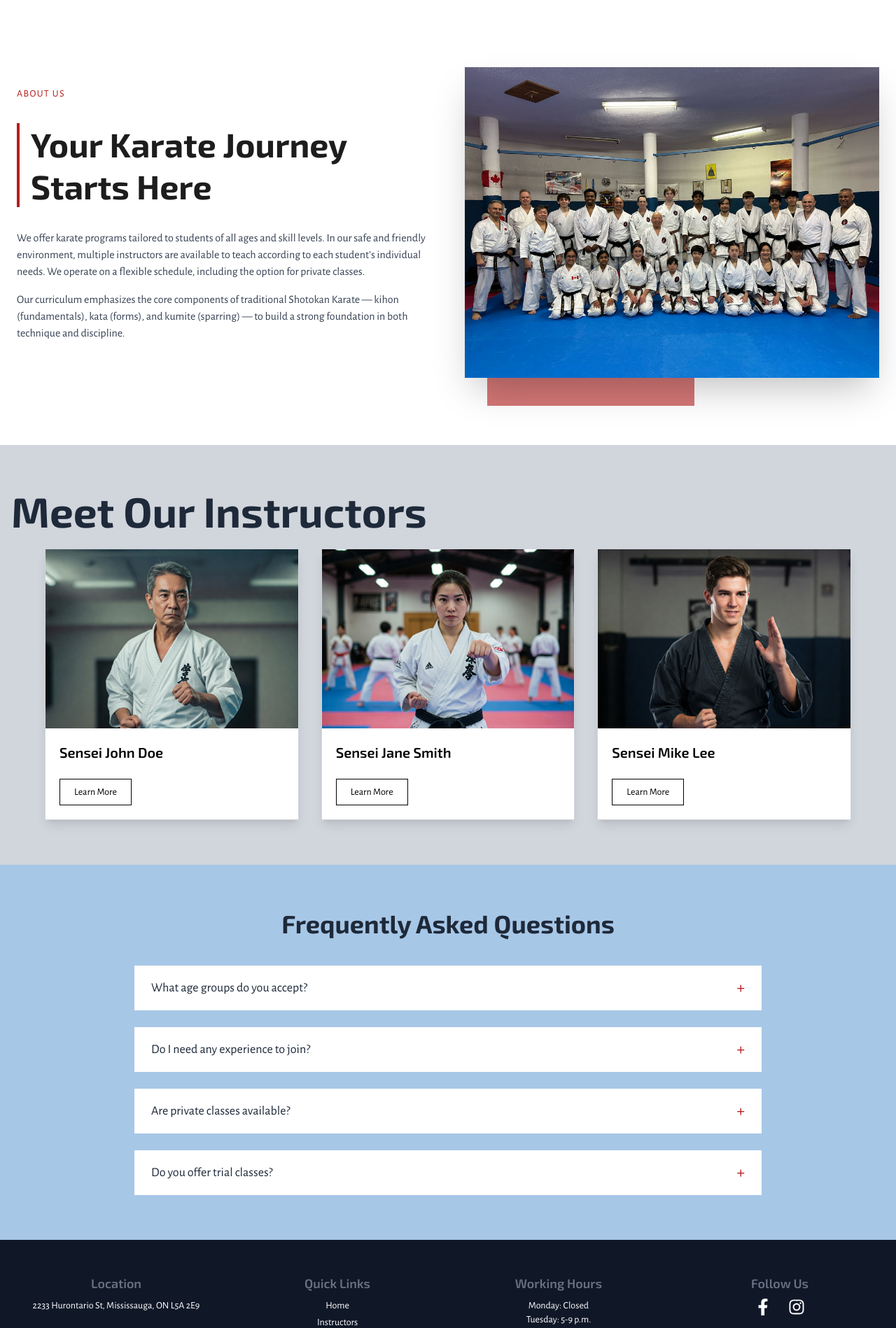
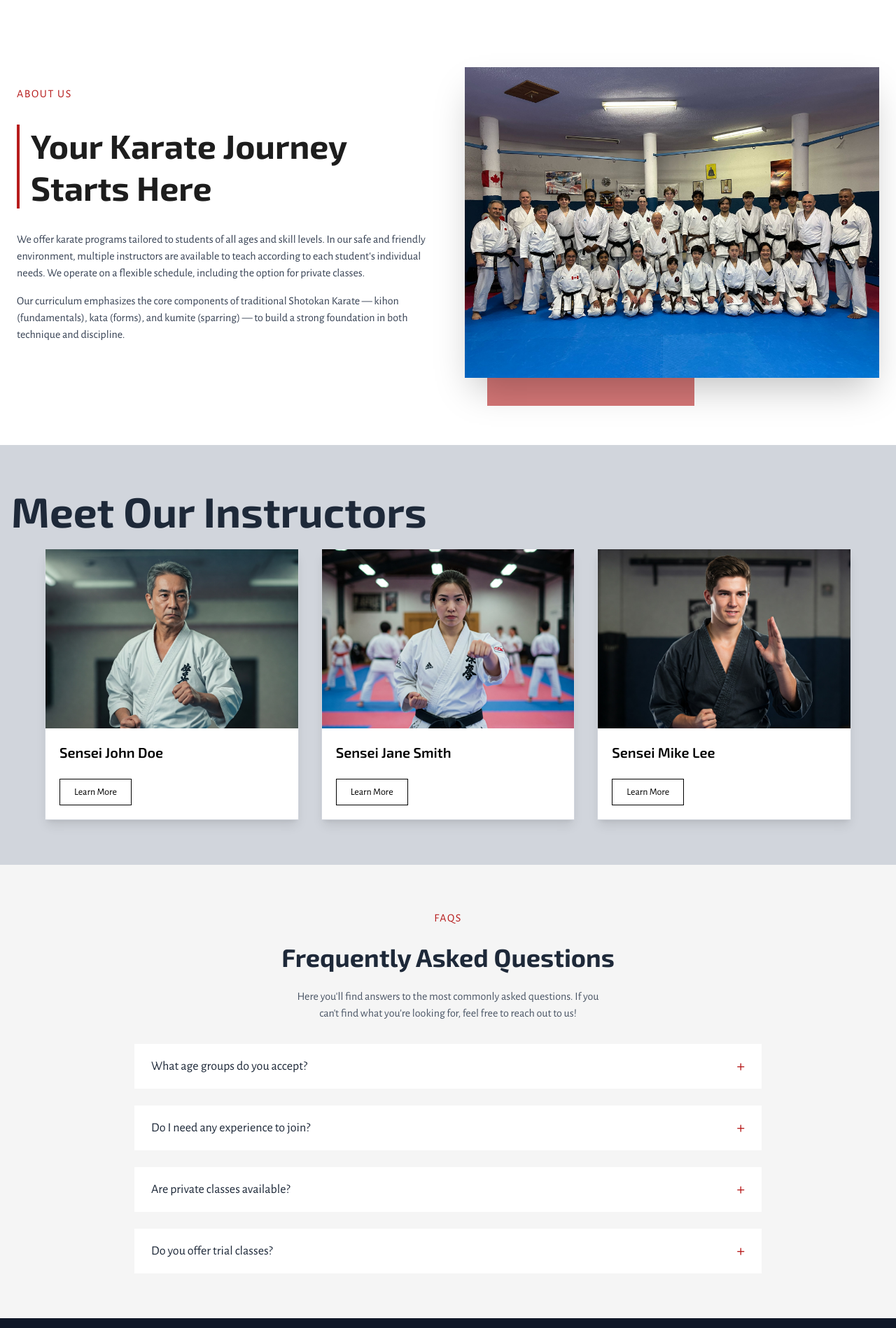
Before and after one commit to A-coderr/skif-website, a Next.js app: page / in a window 1280 px wide. Shown: the part 720-2618 px from the top of the page at 70% size. Built offline with nearby package versions, Linux system fonts and the light colour scheme.

Commit message:
Modified the FAQ page to match the color scheme.

```diff
--- a/app/sections/AboutUs.tsx
+++ b/app/sections/AboutUs.tsx
@@ -9,7 +9,7 @@ export default function AboutUsSection() {
       <div className="max-w-7xl mx-auto flex flex-col lg:flex-row items-center gap-12">
         {/* Text */}
         <div className="w-full lg:w-1/2 text-center lg:text-left">
-          <p className="text-sm uppercase text-[#B71C1C] tracking-widest mb-8">
+          <p className="text-md uppercase text-[#B71C1C] tracking-widest mb-8">
             About Us
           </p>
           <div className="mb-8 relative inline-block border-[#B71C1C] lg:border-b-0 lg:border-l-4 lg:pl-4">
--- a/app/sections/FAQ.tsx
+++ b/app/sections/FAQ.tsx
@@ -12,11 +12,19 @@ export default function FAQ() {
   };
 
   return (
-    <section className="bg-[#a7c7e7] py-16 px-6">
+    <section className="bg-[#f5f5f5] py-16 px-6">
       <div className="max-w-4xl mx-auto">
-        <h2 className="text-3xl sm:text-4xl font-bold text-center text-gray-800 mb-10">
+        <p className="text-md text-center uppercase text-[#B71C1C] tracking-widest mb-6">
+          FAQs
+        </p>
+        <h2 className="text-3xl sm:text-4xl font-bold text-center text-gray-800 mb-6">
           Frequently Asked Questions
         </h2>
+        <p className="text-center text-gray-600 text-md mb-8 md:max-w-1/2 mx-auto">
+          Here you&apos;ll find answers to the most commonly asked questions. If
+          you can&apos;t find what you&apos;re looking for, feel free to reach
+          out to us!
+        </p>
 
         <div className="space-y-6">
           {faqData.map((faq, index) => (
@@ -24,7 +32,9 @@ export default function FAQ() {
               <button
                 onClick={() => toggleFAQ(index)}
                 className={`w-full text-left px-6 py-4 flex justify-between items-center ${
-                  activeIndex === index ? "border-b-2 border-[#B71C1C]" : ""
+                  activeIndex === index
+                    ? "border-b-2 border-[#B71C1C] bg-[#fff3f3]"
+                    : ""
                 }`}
               >
                 <span className="text-lg font-medium text-gray-800">
```
